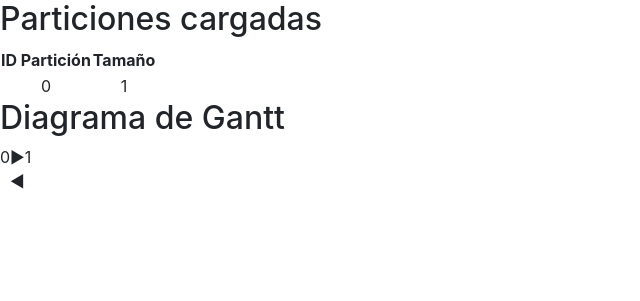
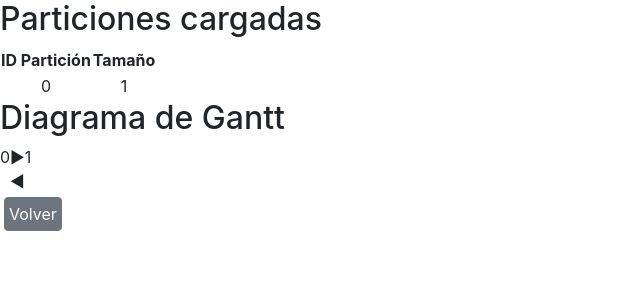
Before and after one commit to frdepiaggio/c2g1-simulator, a Symfony app: template templates/simulador/output.html.twig in a window 1280 px wide. Shown: the part 180-481 px from the top of the page, without its empty margins (0-640 px from the left). Run offline with Twig, Linux system fonts and the light colour scheme; the template is opened without the code that fills it: most values are stand-ins (such as "Sample title", 1, 10 or a date in 2020); some libraries are stand-ins or nearby versions.

Commit message:
Cambios menores

```diff
--- a/src/Service/PlanificacionService.php
+++ b/src/Service/PlanificacionService.php
@@ -84,6 +84,8 @@ class PlanificacionService
                     unset($cola_listos[0]); //Sacar el proceso de la cola de listos
                     array_push($cola_listos, $procesoEnTratamiento); //Se lo vuelve a poner al final de la cola de listos
 
+                    $rafagaActual['bloqueo'] = $procesoEnTratamiento; //Cargar proceso ejecutado
+
                 } else {
                     //El proceso se ejecuta normalmente y sigue en CPU
                     $ciclo[0]['valor'] = $tiempo_remanente; //Se resta la irrupcion
--- a/templates/simulador/output.html.twig
+++ b/templates/simulador/output.html.twig
@@ -187,6 +187,9 @@
 {#            </div>#}
 {#        </div>#}
     </div>
+    <a class="btn btn-secondary p-1 m-1" href="{{ path('home') }}">
+        Volver
+    </a>
 
 {% endblock %}
 
```
